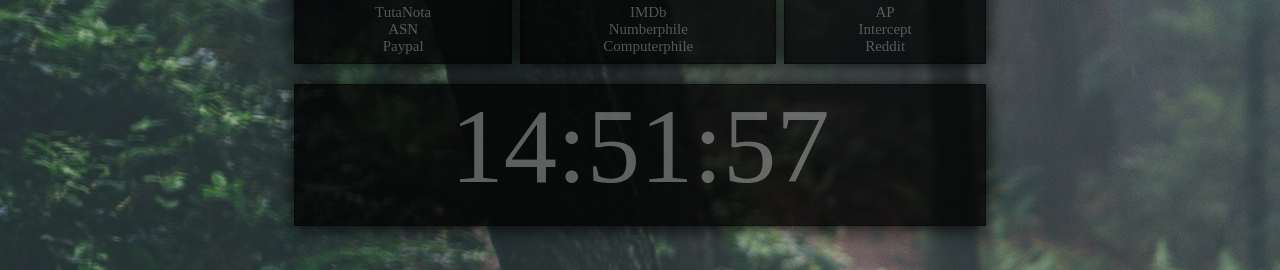
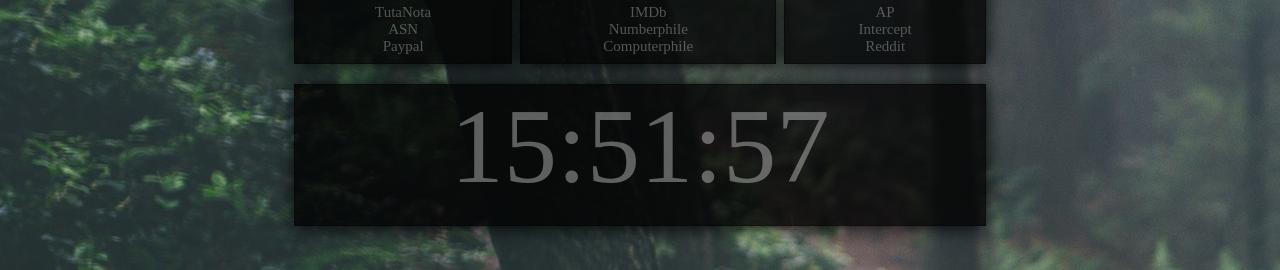
Before and after one commit to dontaddcheese/dontaddcheese.github.io, a plain HTML site: page index.html in a window 1280 px wide. Shown: the part 292-562 px from the top of the page. Drawn offline with Linux system fonts and the light colour scheme.

Commit message:
Update index.html

```diff
--- a/index.html
+++ b/index.html
@@ -45,7 +45,7 @@ nmin   = d.getMinutes();
 nsec   = d.getSeconds();
 
 <!--Daylight saving time correction-->
-nhour = nhour - 1;
+nhour = nhour + 0;
 
 <!--Rounding off minutes and seconds-->
 if(nmin <= 9) {nmin = "0" +nmin;}
```
